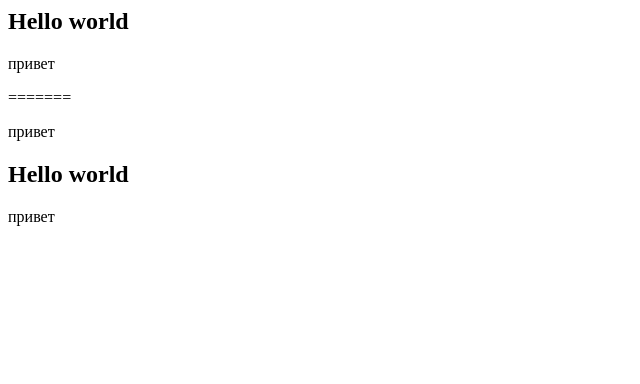
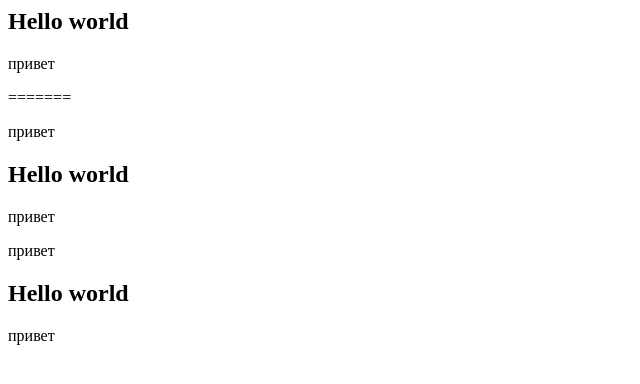
Before and after one commit to schelist/test, a plain HTML site: page index.html in a window 1280 px wide. Shown: the whole page, without its empty margins (0-640 px from the left). Drawn offline with Linux system fonts and the light colour scheme.

Commit message:
first commit

```diff
--- a/index.html
+++ b/index.html
@@ -4,3 +4,6 @@
 <p>привет</p>
 <h2> Hello world</h2>
 <p>привет</p>
+<p>привет</p>
+<h2> Hello world</h2>
+<p>привет</p>
```
Also changed, not shown: 1 other file.
